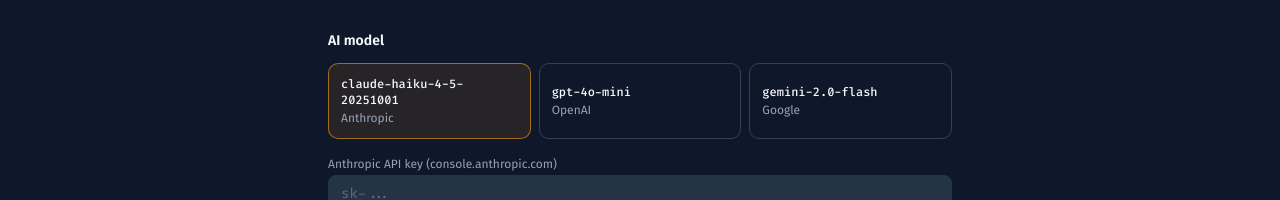
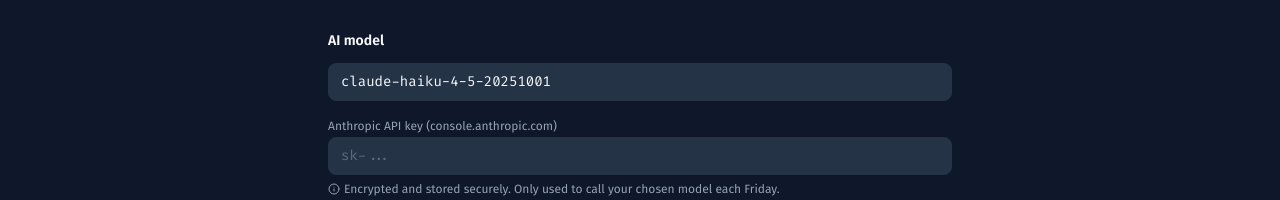
Before and after one commit to henrytushman-ctrl/ai-extension-trader, a Next.js app: page /create in a window 1280 px wide. Shown: the part 593-793 px from the top of the page. Built offline with nearby package versions, Linux system fonts and the light colour scheme; no server answers.

Commit message:
auto: app/create/page.tsx

```diff
--- a/app/create/page.tsx
+++ b/app/create/page.tsx
@@ -5,7 +5,7 @@
 import { ArrowLeft, Info } from "lucide-react";
 import { Button } from "@/components/ui/button";
 import { Badge } from "@/components/ui/badge";
-import { communityCreateTrial, communityGetDataSources, communityGetModels, getStrategyMeta } from "@/lib/api";
+import { communityCreateTrial, communityGetDataSources, getStrategyMeta } from "@/lib/api";
 
 const STRATEGIES = ["value", "momentum", "growth", "mean_reversion", "sentiment", "macro", "dividend"];
 const UNIVERSES = [
@@ -48,13 +48,11 @@
   const [selectedNews, setSelectedNews] = useState<string[]>([]);
   const [useRatios, setUseRatios] = useState(false);
 
-  const [models, setModels] = useState<string[]>([]);
   const [dataSources, setDataSources] = useState<DataSource[]>([]);
   const [loading, setLoading] = useState(false);
   const [error, setError] = useState("");
 
   useEffect(() => {
-    communityGetModels().then(setModels);
     communityGetDataSources().then(setDataSources);
   }, []);
 
@@ -127,20 +125,14 @@
         {/* Model + API key */}
         <div className="space-y-3">
           <h2 className="text-sm font-semibold">AI model</h2>
-          <div className="grid grid-cols-2 gap-2 sm:grid-cols-3">
-            {(models.length ? models : ["claude-haiku-4-5-20251001", "gpt-4o-mini", "gemini-2.0-flash"]).map(m => (
-              <button
-                key={m}
-                type="button"
-                onClick={() => setModel(m)}
-                className={`text-left rounded-lg border p-3 transition-all ${
-                  model === m ? "border-primary/60 bg-primary/10" : "border-border hover:border-border/80 hover:bg-muted/30"
-                }`}
-              >
-                <p className="text-xs font-medium font-mono">{m}</p>
-                <p className="text-xs text-muted-foreground mt-0.5">{modelProvider(m)}</p>
-              </button>
-            ))}
+          <div className="space-y-1.5">
+            <input
+              type="text"
+              placeholder="e.g. claude-haiku-4-5-20251001, gpt-4o-mini, gemini-2.0-flash"
+              value={model}
+              onChange={e => setModel(e.target.value)}
+              className="w-full rounded-md border border-input bg-input px-3 py-2 text-sm font-mono placeholder:text-muted-foreground/50 focus:outline-none focus:ring-1 focus:ring-ring"
+            />
           </div>
 
           <div className="space-y-1.5">
```
